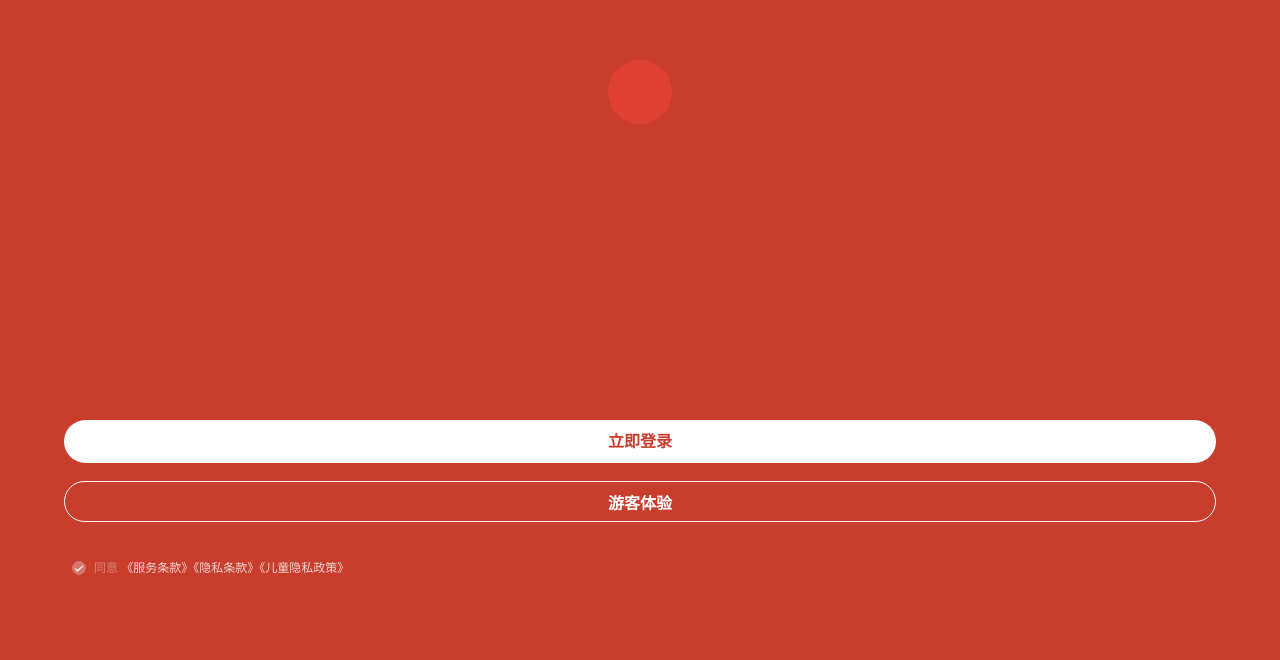
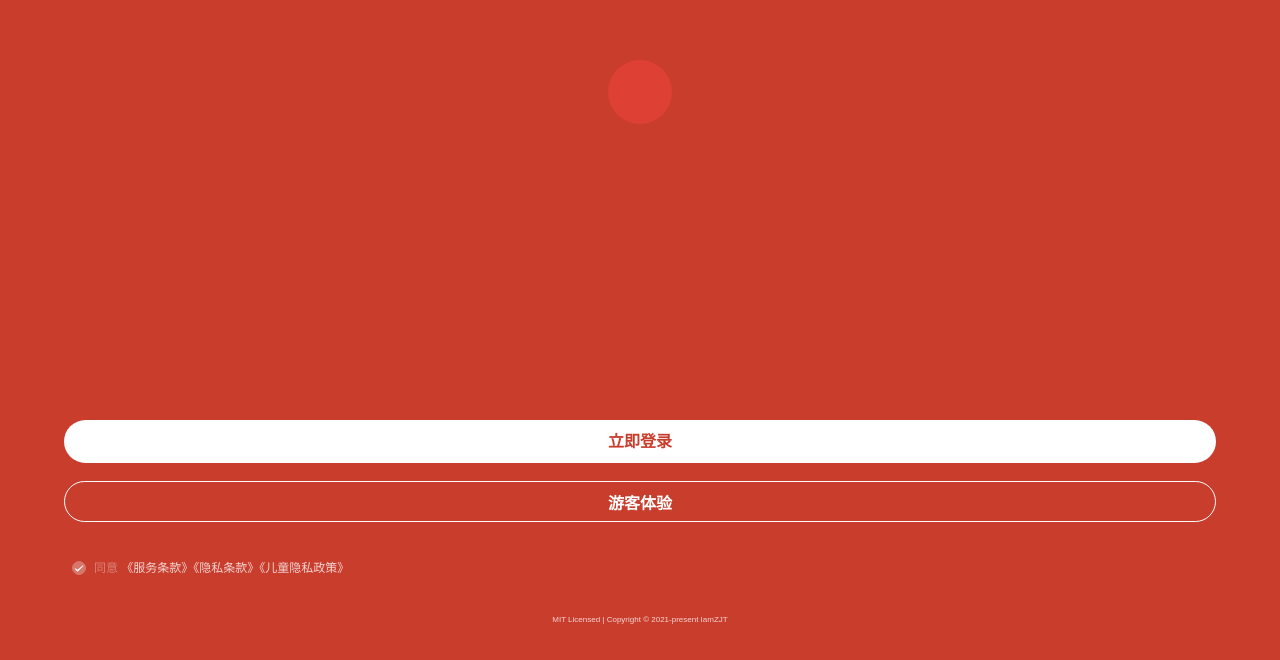
Before and after one commit to iamzjt-front-end/cloud-music-parody, a Vue app: page /#/ in a window 1280 px wide. Shown: the part 140-800 px from the top of the page. Built offline with nearby package versions, Linux system fonts and the light colour scheme; a small style sheet from the web is missing.

Commit message:
增加版权信息

```diff
--- a/src/views/login/Login.vue
+++ b/src/views/login/Login.vue
@@ -12,6 +12,9 @@
           《服务条款》《隐私条款》《儿童隐私政策》
         </i>
       </van-checkbox>
+    </div>
+    <div class="copyright">
+      MIT Licensed | Copyright © 2021-present IamZJT
     </div>
   </div>
 </template>
@@ -81,16 +84,26 @@
   .agreement {
     height: 2.7rem;
     margin: 2.2rem 3rem 0 4.5rem;
+
     i {
       font-style: normal;
       font-size: $font-size-s;
     }
+
     .agree {
       color: $color-text-l;
     }
+
     .agree-content {
       color: $color-text-ll;
     }
   }
+
+  .copyright {
+    font-size: $font-size-xxs;
+    color: $color-text-ll;
+    text-align: center;
+    margin-top: 1rem;
+  }
 }
 </style>
```
